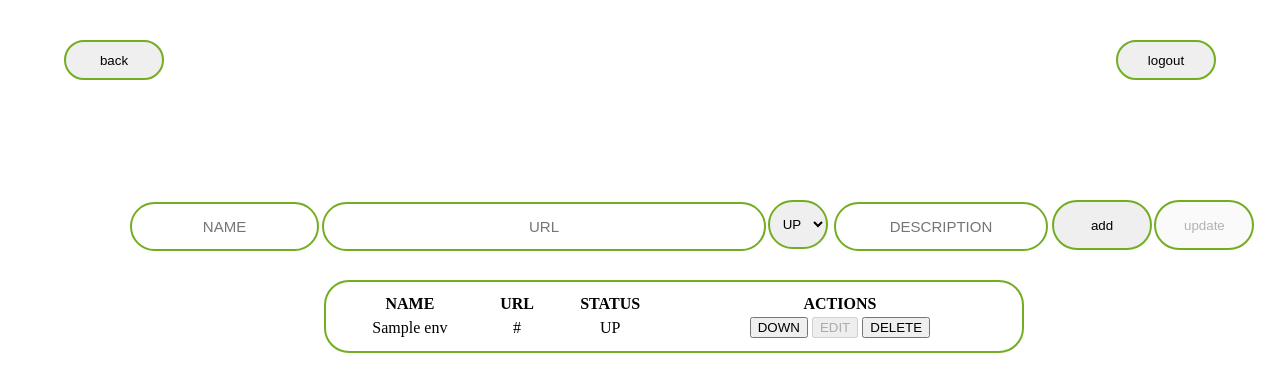
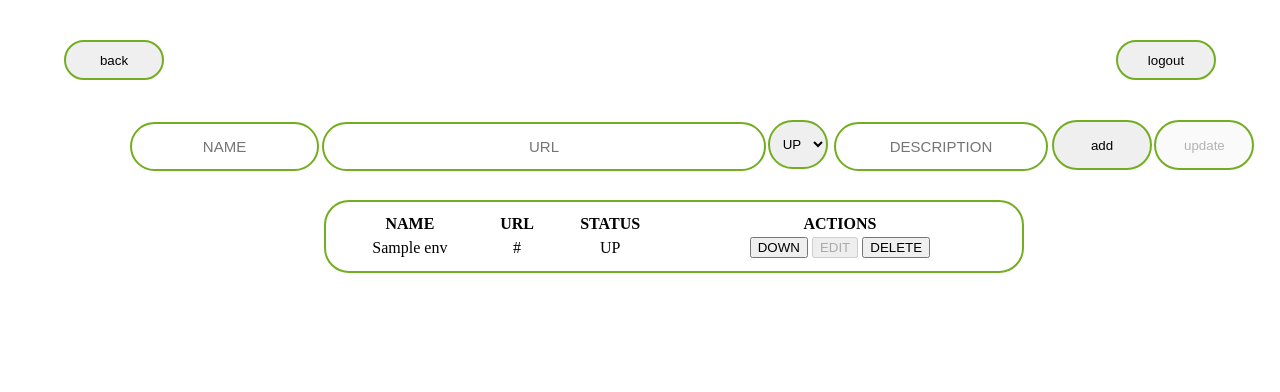
Before and after one commit to dhaneeshgk/AutoReport, a Flask app: template web/templates/envs.html in a window 1280 px wide. Shown: the top 392 px of the page. Run offline with Flask 2, Linux system fonts and the light colour scheme; the template is opened without the code that fills it: most values are stand-ins (such as "Sample title", 1, 10 or a date in 2020).

Commit message:
changes to environments html template

```diff
--- a/web/templates/envs.html
+++ b/web/templates/envs.html
@@ -28,7 +28,7 @@
             .el {
                 position:fixed;
                 right:20%;
-                top:35%;
+                top:25%;
                 /*bottom: 45%;*/
                 border-radius: 25px;
                 border: 2px solid #73AD21;
@@ -39,7 +39,7 @@
             }
             .addf {
                 position:absolute;
-                top:25%;
+                top:15%;
                 border-radius: 25px;
                 border: 2px solid #73AD21;
                 width: 100px;
@@ -49,7 +49,7 @@
             }
 
             .addb {
-              top:25%;
+              top:15%;
               position:absolute;
               border-radius: 25px;
               border: 2px solid #73AD21;
@@ -99,7 +99,7 @@
                 </thead>
                 <tbody>
                     {% if not envs %}
-                    <div style="position:absolute;top:35%;left:45%;">
+                    <div style="position:absolute;top:45%;left:45%;">
                         No Environments Added Yet
                     </div>
                     {% endif %}
```
